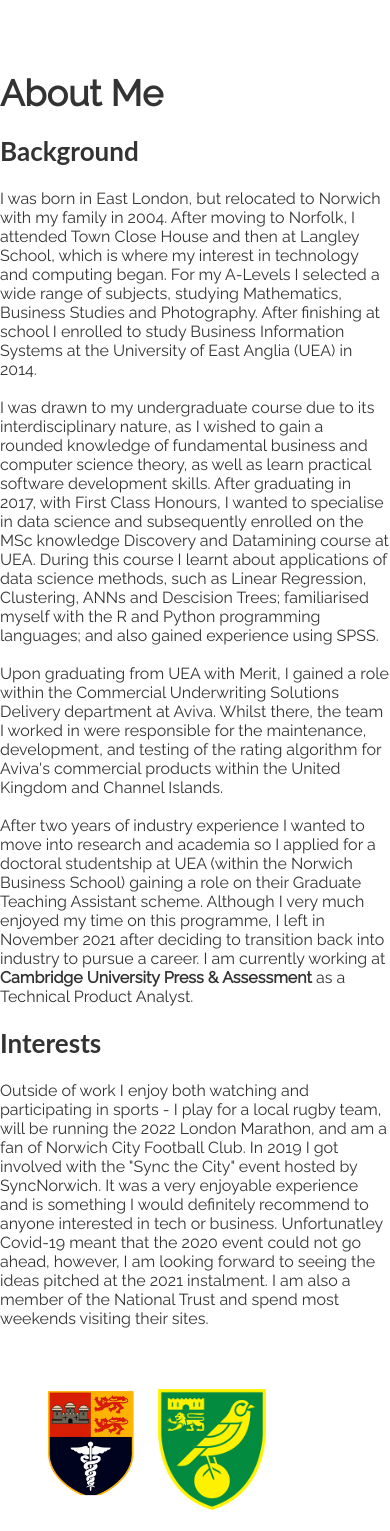
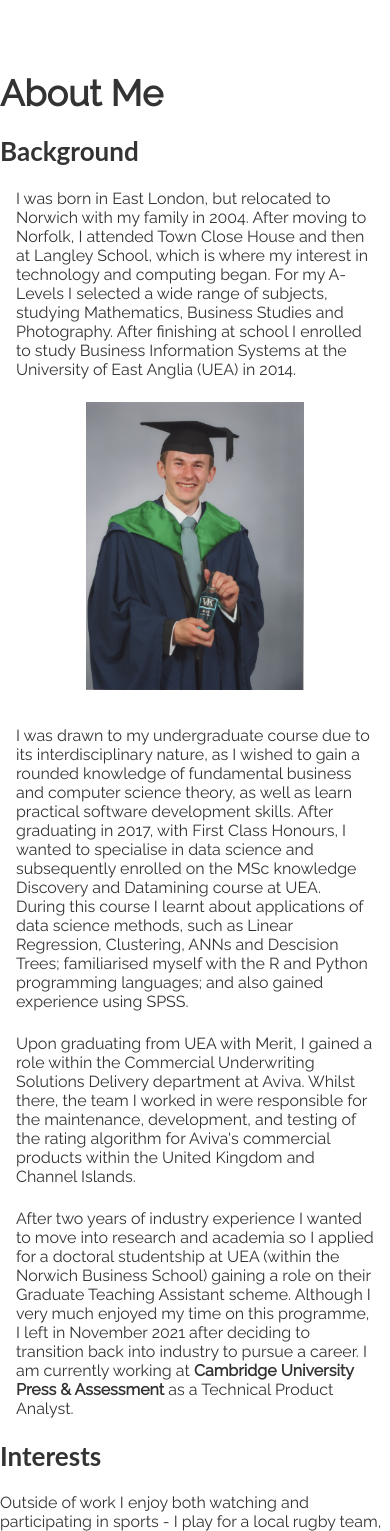
Before and after one commit to harrymuter/hmuter, a Gatsby site: page /about-me in a window 390 px wide. Shown: the part 13-1544 px from the top of the page. Built offline with nearby package versions, Linux system fonts and the light colour scheme; Gatsby itself is replaced by a stand-in of ours; a web font is replaced by a local one.

Commit message:
sams recommendations

```diff
--- a/src/assets/css/about.css
+++ b/src/assets/css/about.css
@@ -3,7 +3,9 @@
   flex-direction: row;
   padding: 1.4em 0 1.4em 0;
   margin: 0;
-  width: calc(100% / 3);
+  width: 100%;
+  align-items: center;
+  justify-content: center;
 }
 .interest-text {
   display: flex;
@@ -18,6 +20,35 @@
   padding: 0;
   vertical-align: top;
 }
+.about-section {
+  display: grid;
+  grid-template-columns: 1fr 1fr;
+  grid-template-rows: auto;
+}
+.about-item {
+  padding: 0 1em;
+}
+.graduation-photo {
+  max-height: 320px;
+  padding-bottom: 2em;
+}
+.about-item:nth-child(1) {
+  grid-area: 1 / 1 / 2 / 2;
+}
+.about-item:nth-child(2) {
+  grid-area: 1 / 2 / 2 / 3;
+  height: 100px;
+  text-align: center;
+}
+.about-item:nth-child(3) {
+  grid-area: 2 / 1 / 3 / 2;
+}
+.about-item:nth-child(4) {
+  grid-area: 3 / 1 / 4 / 2;
+}
+.about-item:nth-child(5) {
+  grid-area: 3 / 2 / 4 / 3;
+}
 
 /* MOBILE */
 @media only screen and (max-width: 800px) {
@@ -25,7 +56,6 @@
     width: 100%;
     padding: 2em;
   }
-
   .interest {
     width: calc(100% / 3);
     max-width: 100px;
@@ -34,4 +64,33 @@
     padding: 0.4em;
     vertical-align: top;
   }
+  .about-section {
+    display: grid;
+    grid-template-columns: auto;
+    grid-template-rows: auto;
+  }
+  .about-item {
+    padding: 0 1em;
+  }
+  .about-item:nth-child(1) {
+    grid-area: auto;
+    grid-column: 1;
+  }
+  .about-item:nth-child(2) {
+    grid-area: auto;
+    grid-column: 1;
+    height: auto;
+  }
+  .about-item:nth-child(3) {
+    grid-area: auto;
+    grid-column: 1;
+  }
+  .about-item:nth-child(4) {
+    grid-area: auto;
+    grid-column: 1;
+  }
+  .about-item:nth-child(5) {
+    grid-area: auto;
+    grid-column: 1;
+  }
 }
--- a/src/assets/css/work.css
+++ b/src/assets/css/work.css
@@ -27,7 +27,8 @@
   background-color: var(--primary-color);
   color: #ffffff;
   height: 200px;
-  width: calc((100% / 3) - 1em);
+  margin: 1em;
+  flex: 1;
 }
 
 .portfolio-box:hover {
--- a/src/pages/about-me.js
+++ b/src/pages/about-me.js
@@ -2,8 +2,7 @@ import React from "react"
 import Layout from "../components/layout"
 import NCFC from "../components/ncfc"
 import Medics from "../components/medics"
-import SyncTheCity from "../components/syncthecity"
-import NT from "../components/nt"
+import graduation from "../assets/images/graduation.jpeg"
 import "../assets/css/about.css"
 
 export default ({ data }) => {
@@ -12,48 +11,58 @@ export default ({ data }) => {
       <h1 className="page-title">About Me</h1>
       <div className="section">
         <h2 className="section-title">Background</h2>
-        <p>
-          I was born in East London, but relocated to Norwich with my family in
-          2004. After moving to Norfolk, I attended Town Close House and then at
-          Langley School, which is where my interest in technology and computing
-          began. For my A-Levels I selected a wide range of subjects, studying
-          Mathematics, Business Studies and Photography. After finishing at
-          school I enrolled to study Business Information Systems at the
-          University of East Anglia (UEA) in 2014.
-          <br />
-          <br />
+        <div className="about-section">
+          <p className="about-item">
+            I was born in East London, but relocated to Norwich with my family
+            in 2004. After moving to Norfolk, I attended Town Close House and
+            then at Langley School, which is where my interest in technology and
+            computing began. For my A-Levels I selected a wide range of
+            subjects, studying Mathematics, Business Studies and Photography.
+            After finishing at school I enrolled to study Business Information
+            Systems at the University of East Anglia (UEA) in 2014.
+          </p>
+          <div className="about-item">
+            <img
+              className="graduation-photo"
+              src={graduation}
+              alt="Handsome young man at his graduation ceremony."
+            />
+          </div>
+          <p className="about-item">
             I was drawn to my undergraduate course due to its interdisciplinary
             nature, as I wished to gain a rounded knowledge of fundamental
             business and computer science theory, as well as learn practical
             software development skills. After graduating in 2017, with First
-          Class Honours, I wanted to specialise in data science and subsequently
-          enrolled on the MSc knowledge Discovery and Datamining course at UEA.
-          During this course I learnt about applications of data science
-          methods, such as Linear Regression, Clustering, ANNs and Descision
-          Trees; familiarised myself with the R and Python programming
-          languages; and also gained experience using SPSS.
-          <br />
-          <br />
+            Class Honours, I wanted to specialise in data science and
+            subsequently enrolled on the MSc knowledge Discovery and Datamining
+            course at UEA. During this course I learnt about applications of
+            data science methods, such as Linear Regression, Clustering, ANNs
+            and Descision Trees; familiarised myself with the R and Python
+            programming languages; and also gained experience using SPSS.
+          </p>
+          <p className="about-item">
             Upon graduating from UEA with Merit, I gained a role within the
-          Commercial Underwriting Solutions Delivery department at Aviva. Whilst
-          there, the team I worked in were responsible for the maintenance,
-          development, and testing of the rating algorithm for Aviva's
-          commercial products within the United Kingdom and Channel Islands.
-          <br />
-          <br />
-          After two years of industry experience I wanted to move into research
-          and academia so I applied for a doctoral studentship at UEA (within
-          the Norwich Business School) gaining a role on their Graduate Teaching
-          Assistant scheme. Although I very much enjoyed my time on this
-          programme, I left in November 2021 after deciding to transition back
-          into industry to pursue a career. I am currently working at{" "}
+            Commercial Underwriting Solutions Delivery department at Aviva.
+            Whilst there, the team I worked in were responsible for the
+            maintenance, development, and testing of the rating algorithm for
+            Aviva's commercial products within the United Kingdom and Channel
+            Islands.
+          </p>
+          <p className="about-item">
+            After two years of industry experience I wanted to move into
+            research and academia so I applied for a doctoral studentship at UEA
+            (within the Norwich Business School) gaining a role on their
+            Graduate Teaching Assistant scheme. Although I very much enjoyed my
+            time on this programme, I left in November 2021 after deciding to
+            transition back into industry to pursue a career. I am currently
+            working at{" "}
             <a href="https://www.cambridge.org/">
               Cambridge University Press &amp; Assessment
             </a>{" "}
             as a Technical Product Analyst.
           </p>
         </div>
-
+      </div>
       <div className="section">
         <h2 className="section-title">Interests</h2>
         <p className="interest-text">
--- a/src/pages/my-work.js
+++ b/src/pages/my-work.js
@@ -1,6 +1,5 @@
 import React from "react"
 import Layout from "../components/layout"
-import Diss from "../components/dissertation"
 import "../assets/css/work.css"
 import ed from "../assets/images/EpicDev.png"
 import sm from "../assets/images/SM.svg"
@@ -57,9 +56,6 @@ export default ({ data }) => {
         </p>
         <div className="academic">
           <div className="portfolio-container">
-            <div className="portfolio-image">
-              <Diss />
-            </div>
             <div className="portfolio-box">
               <a href={essay}>Data Mining Ethics Essay</a>
             </div>
```
Also changed, not shown: src/pages/index.js (+27 -16 lines), src/assets/images/graduation.jpeg (added). Lines whose indentation alone changed are shown as unchanged.
